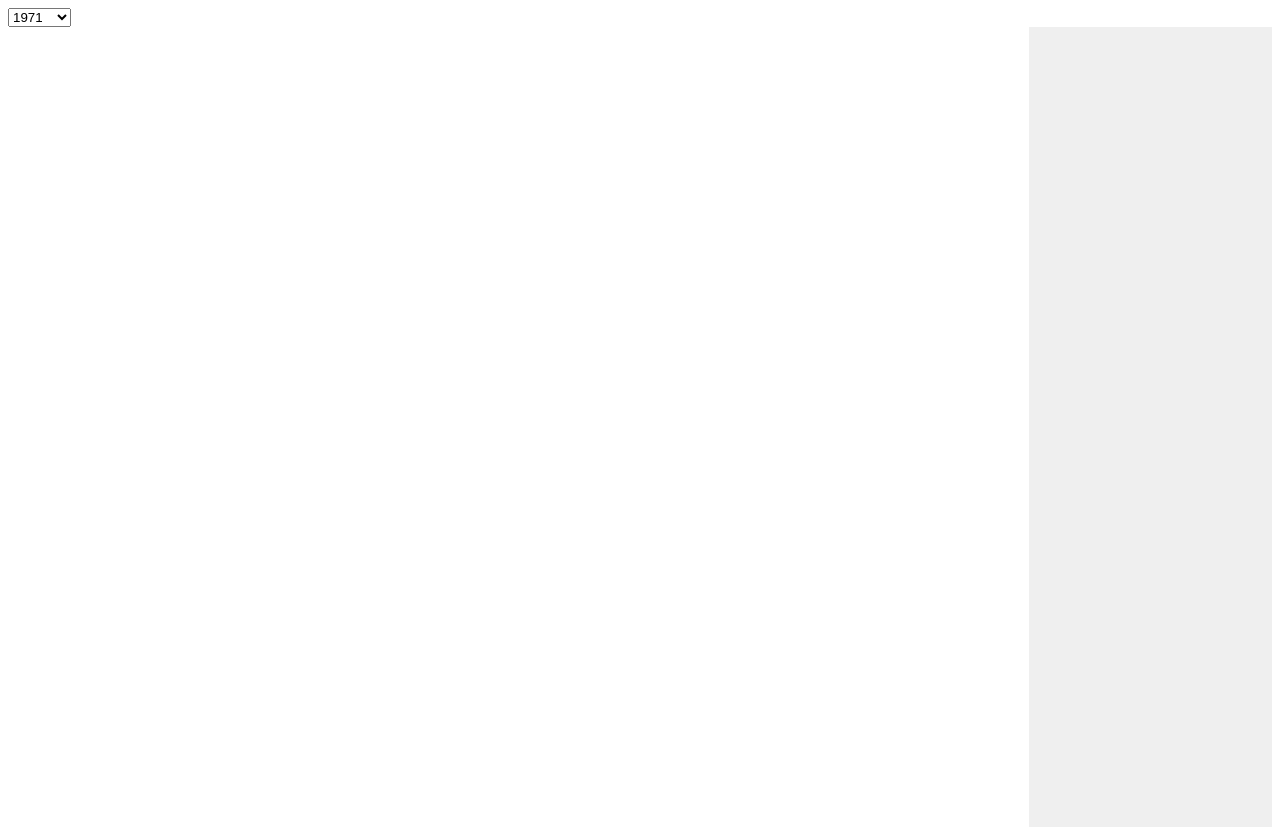
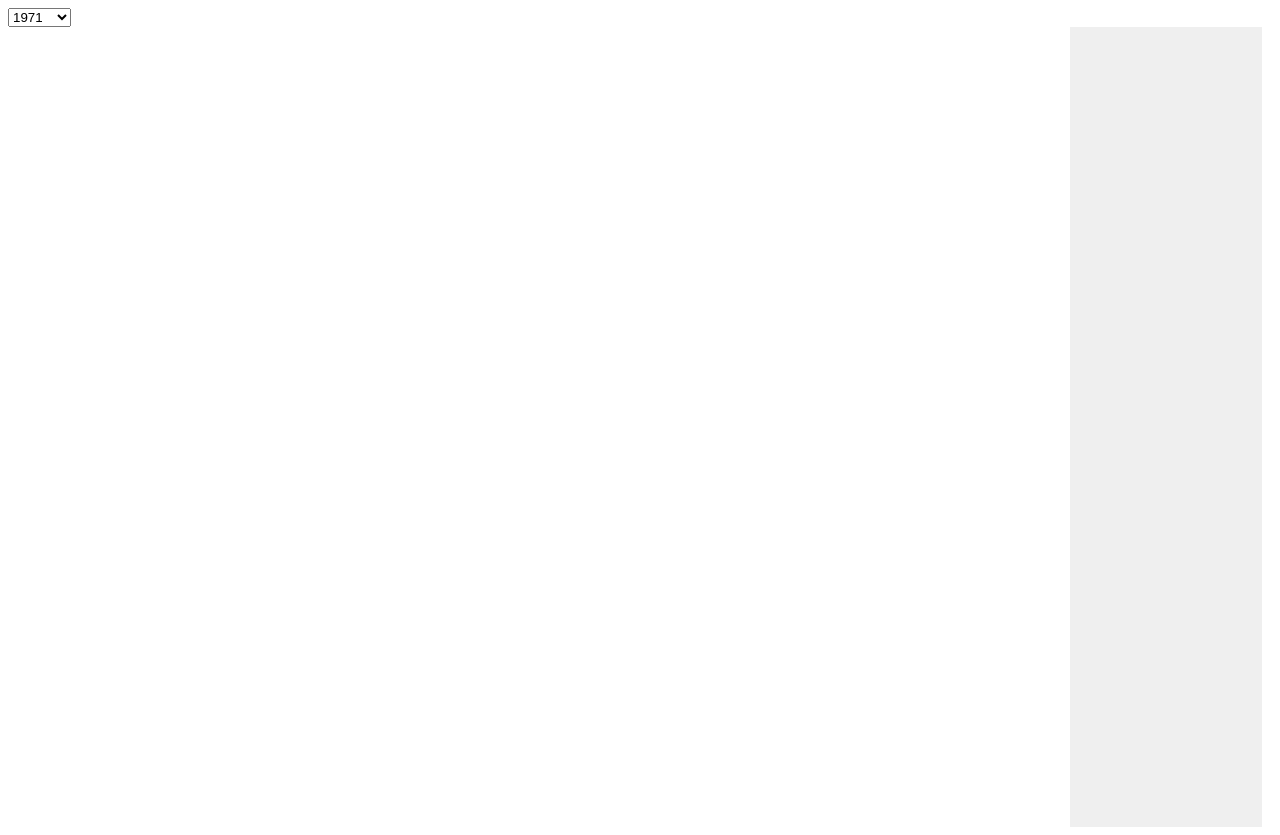
Before and after one commit to harp-lab/virus-taxonomy-D3, a plain HTML site: page index.html in a window 1280 px wide. Drawn offline with nearby package versions, Linux system fonts and the light colour scheme.

```diff
--- a/css/stylesheet.css
+++ b/css/stylesheet.css
@@ -1,9 +1,7 @@
-
-
 /* The top-level container Element */
 #d3_taxonomy_vis_container {
     height: 100%;
-    overflow: auto;
+    overflow: hidden;
     width: 100%;
 }
 
@@ -28,7 +26,7 @@
 
 #d3_taxonomy_vis_container .taxonomy-panel {
     height: 100%;
-    width: 80%;
+    width: 83%;
 }
 
 #d3_taxonomy_vis_container .node-text {
@@ -39,9 +37,9 @@
 }
 #d3_taxonomy_vis_container .legend-node-text {
     font-size: 1.5rem;
-    /*font-weight: bold;*/
+    /* /font-weight: bold;/ */
     font-style: normal;
-    text-align: right;
+    text-align: center;
     text-transform: capitalize;
     /* transform: rotateY(0deg) rotate(-45deg); */
     transform-origin: left left;
@@ -69,9 +67,10 @@
 #d3_taxonomy_vis_container .species-panel {
     background-color: #efefef;
     height: 100%;
-    min-width: 250px;
-    padding: 2px;
-    width: 20%;
+
+    /* min-width: 250px; */
+    /* padding: 15px; */
+    width: 15%;
 }
 #d3_taxonomy_vis_container .species-panel .parent-name {
     font-weight: bold;
```
